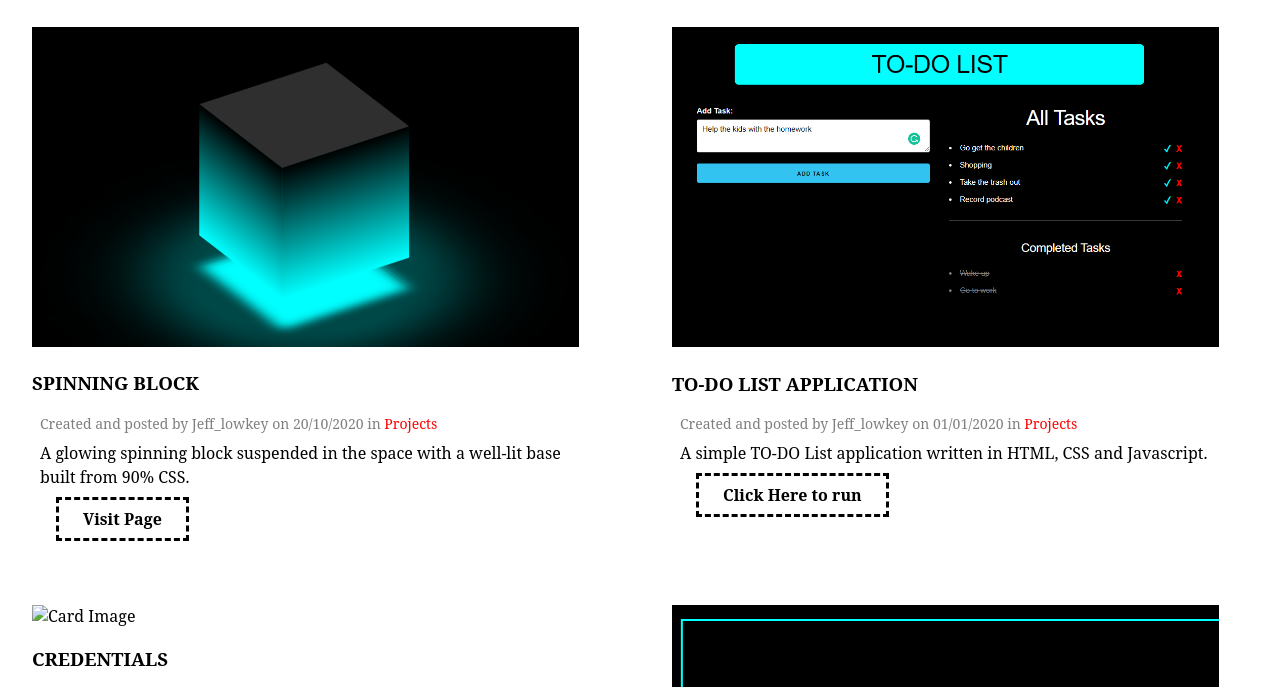
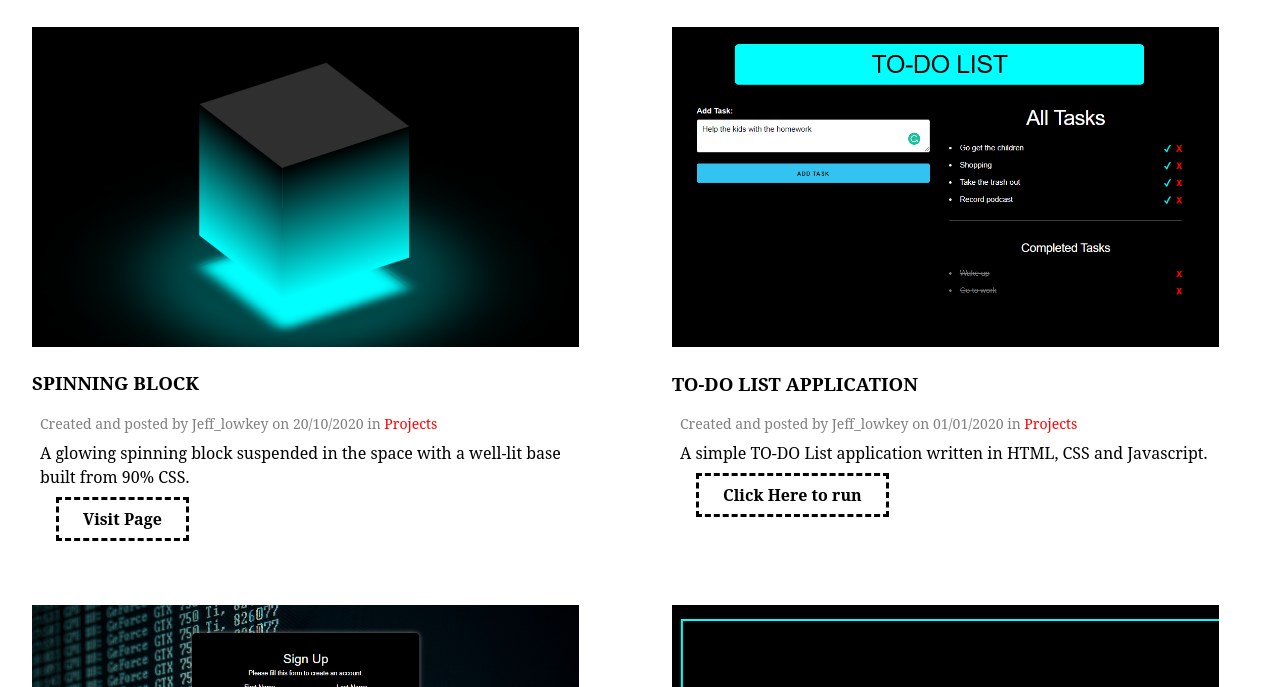
Before and after one commit to jefflowkey/Web, a plain HTML site: page projects.html in a window 1280 px wide. Shown: the part 187-874 px from the top of the page. Drawn offline with Linux system fonts and the light colour scheme.

Commit message:
Update projects.html
.png

```diff
--- a/projects.html
+++ b/projects.html
@@ -149,7 +149,7 @@
                     <div id="card">
                         <div class="card-image">
                             <a href="http://kilonzo.epizy.com/login.php" target="_blank">
-                                <img src="image/project3.jpg" alt="Card Image">
+                                <img src="image/project3.png" alt="Card Image">
                             </a>
                         </div>
 
```
